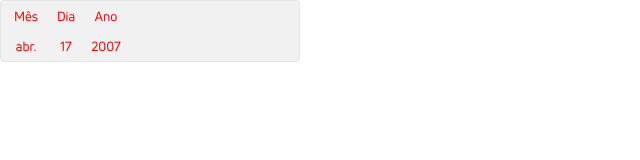
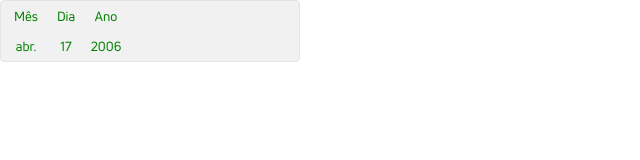
Before and after one commit to phdmhenrique/donation_v2, a React (Vite) app: page /teste in a window 1280 px wide. Shown: the top 160 px of the page, without its empty margins (0-640 px from the left). Built offline with nearby package versions, Linux system fonts and the light colour scheme.

Commit message:
componente de data funcionando.

```diff
--- a/src/Components/Teste/Teste.jsx
+++ b/src/Components/Teste/Teste.jsx
@@ -1,4 +1,4 @@
-import React, { useState, useEffect, useRef } from 'react';
+import React, { useState, useRef } from 'react';
 import {
   StyledDatePicker,
   Container,
@@ -15,7 +15,7 @@ registerLocale('pt-BR', ptBR);
 
 const Teste = () => {
   const currentDate = new Date(); // Obtém a data atual
-  const minDateFor18YearsOld = subYears(currentDate, 17); // Calcula a data mínima para ter 18 anos
+  const minDateFor18YearsOld = subYears(currentDate, 18); // Calcula a data mínima para ter 18 anos
   const [selectedDate, setSelectedDate] = useState(minDateFor18YearsOld);
   const datePickerRef = useRef(null);
 
```
